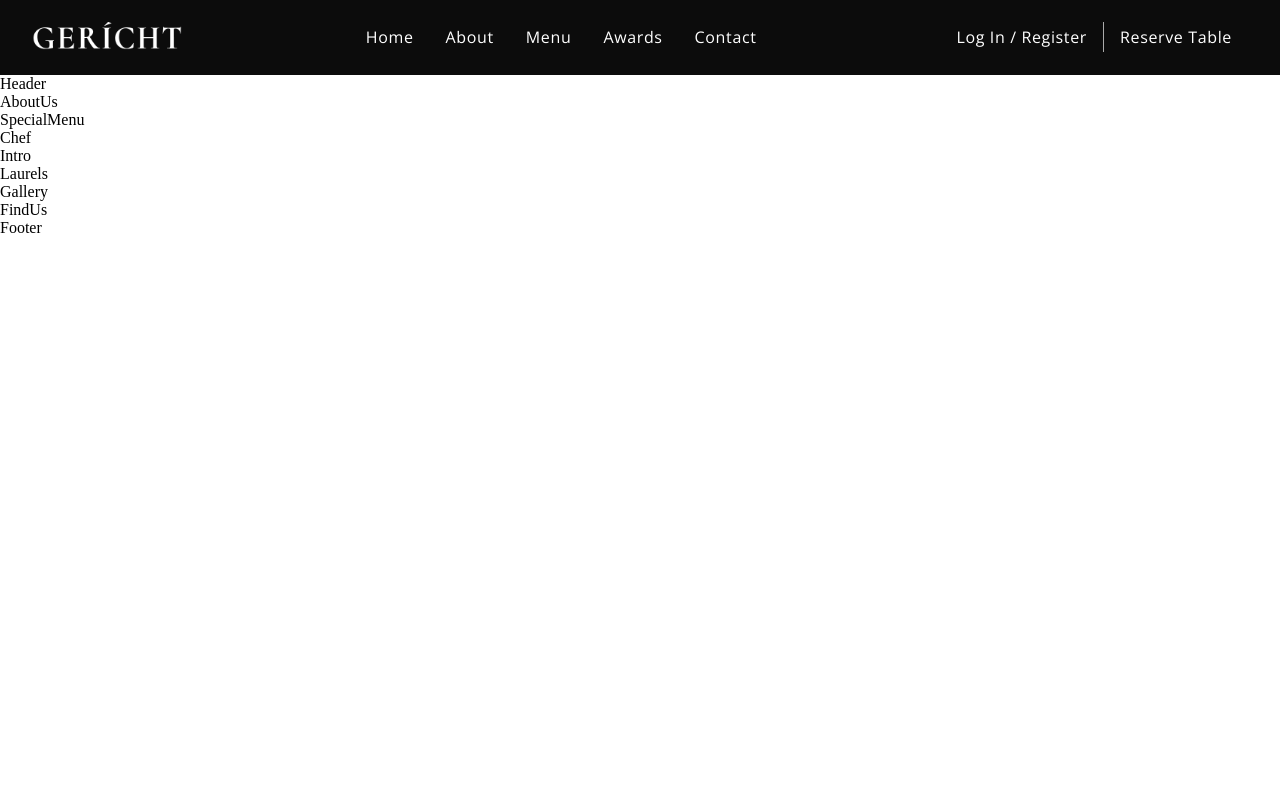
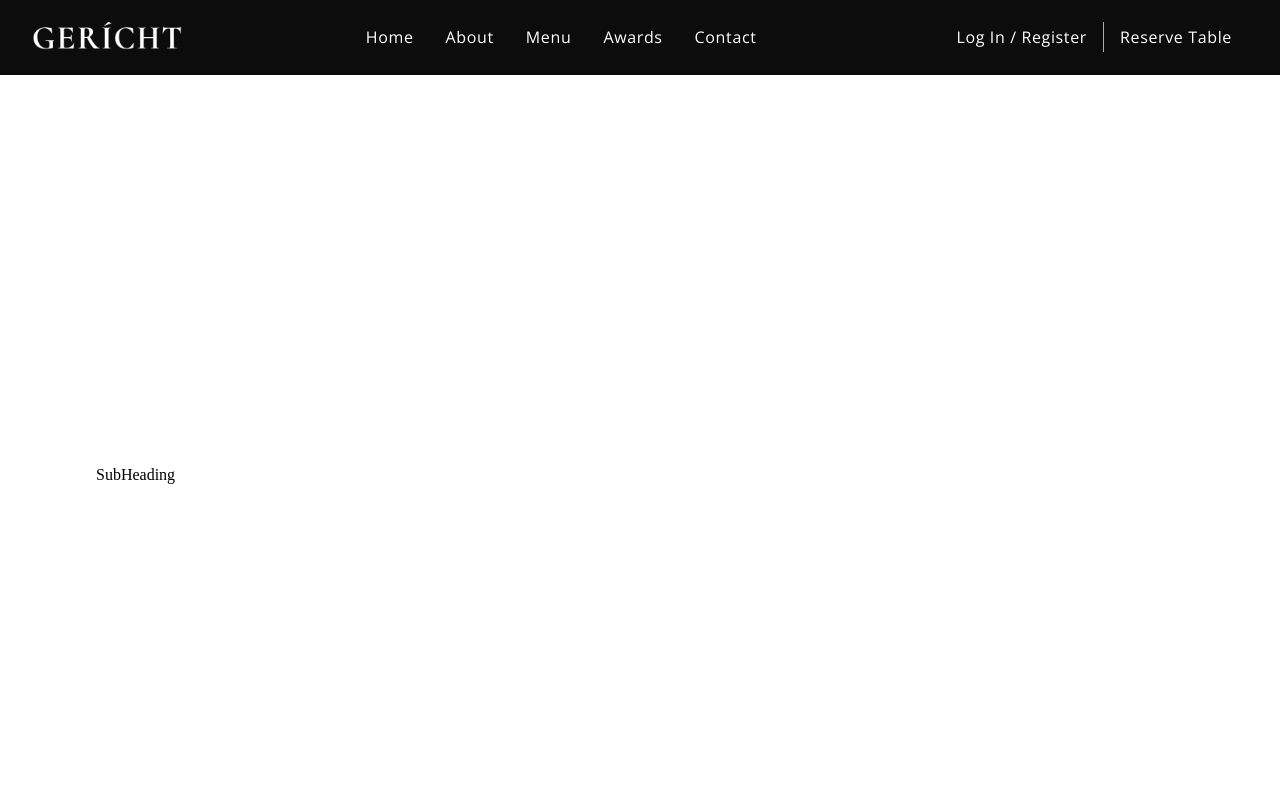
Before and after one commit to Hoffalypse/resaurant-template, a React (Create React App) app: page / in a window 1280 px wide. Shown: the top 800 px of the page. Built offline with nearby package versions, Linux system fonts and the light colour scheme; a web font is replaced by a local one.

Commit message:
started work on heading and setup supheading component

```diff
--- a/src/container/Header/Header.jsx
+++ b/src/container/Header/Header.jsx
@@ -1,10 +1,17 @@
 import React from 'react';
-
+import { images } from '../../constants'
+import { SubHeading } from '../../components'
 import './Header.css';
 
 const Header = () => (
-  <div>
-    Header
+  <div className='app__header app__wrapper section__padding' id='home'>
+
+    <div className='app__wrapper_info'>
+
+      <div app__wrapper_img>
+        <SubHeading />
+      </div>
+    </div>
   </div>
 );
 
```
